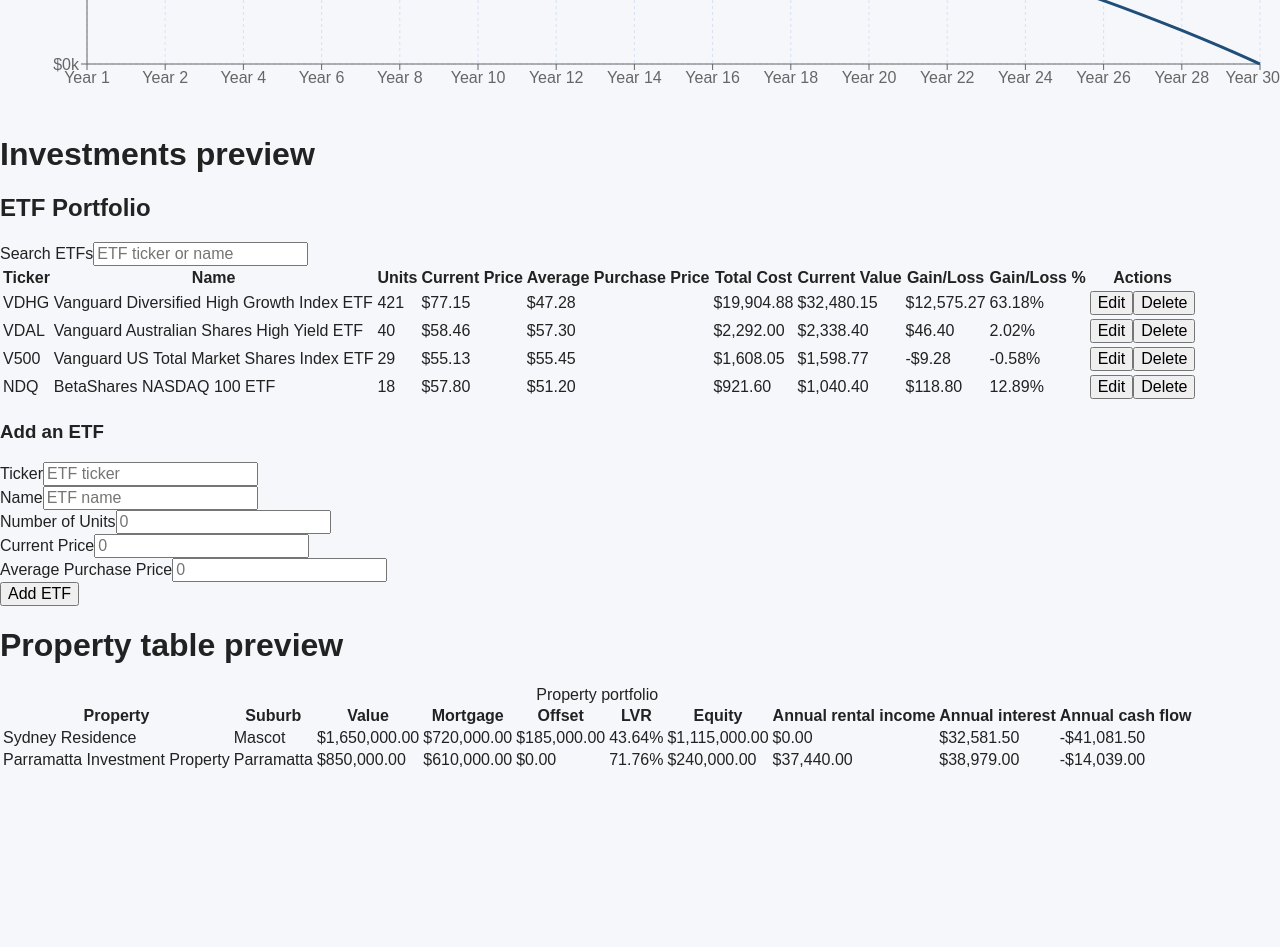
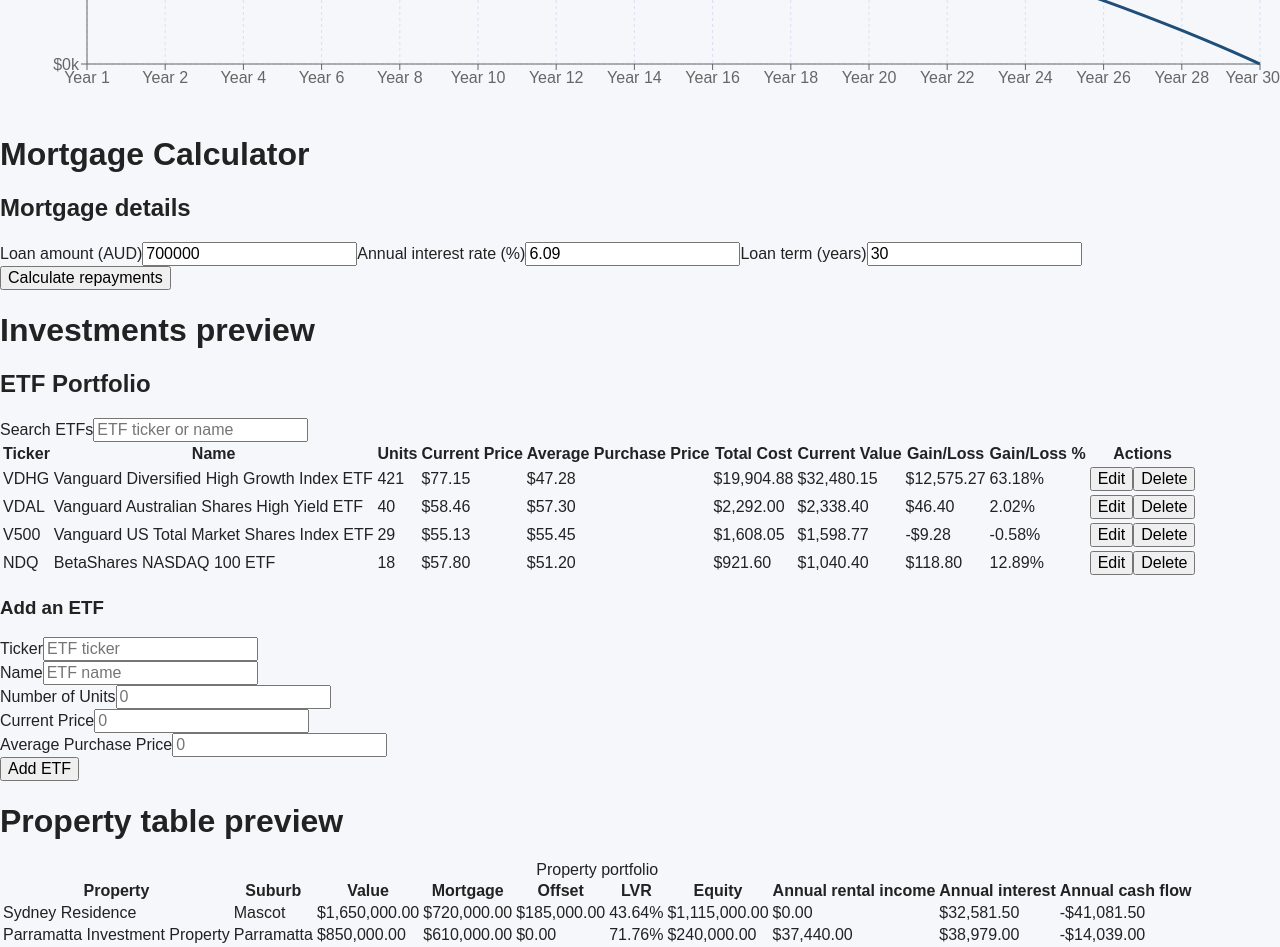
Before and after one commit to anthonycheung1/personal-finance-dashboard, a React (Vite) app: page /personal-finance-dashboard/mortgage in a window 1280 px wide. Shown: the part 3240-4187 px from the top of the page. Before the commit the page ends 4012 px from the top, so only its background shows below. Built offline with nearby package versions, Linux system fonts and the light colour scheme.

Commit message:
Add mortgage calculator and amortisation schedule

```diff
--- a/src/App.tsx
+++ b/src/App.tsx
@@ -22,6 +22,7 @@
 import { formatCurrency } from './utils/formatters';
 
 import Dashboard from './pages/Dashboard';
+import Mortgage from './pages/Mortgage';
 
 import PageLayout from './components/Layout/PageLayout';
 import StatCard from './components/UI/StatCard';
@@ -73,13 +74,11 @@
 
   return (
     <>
-      {/* Dashboard page component */}
+      {/* Dashboard page */}
       <Dashboard etfs={etfs} />
 
       {/* Main financial dashboard */}
       <PageLayout title="Personal Finance Dashboard">
-
-        {/* Financial overview */}
         <section className="dashboard-section">
           <h2>Financial overview</h2>
 
@@ -121,16 +120,11 @@
           </div>
         </section>
 
-        {/* Net worth chart */}
         <section className="dashboard-section">
           <h2>Net worth over time</h2>
-
-          <NetWorthChart
-            history={netWorthHistory}
-          />
+          <NetWorthChart history={netWorthHistory} />
         </section>
 
-        {/* Asset allocation chart */}
         <section className="dashboard-section">
           <h2>Asset allocation</h2>
 
@@ -142,16 +136,14 @@
           />
         </section>
 
-        {/* Mortgage chart */}
         <section className="dashboard-section">
           <h2>Mortgage balance preview</h2>
+          <MortgageChart schedule={mortgagePreview} />
+        </section>
+      </PageLayout>
 
-          <MortgageChart
-            schedule={mortgagePreview}
-          />
-        </section>
-
-      </PageLayout>
+      {/* Mortgage calculator page */}
+      <Mortgage />
 
       {/* ETF portfolio preview */}
       <PageLayout title="Investments preview">
@@ -165,9 +157,7 @@
 
       {/* Property portfolio preview */}
       <PageLayout title="Property table preview">
-        <PropertyTable
-          properties={properties}
-        />
+        <PropertyTable properties={properties} />
       </PageLayout>
     </>
   );
--- /dev/null
+++ b/src/components/UI/MortgageCalculator.tsx
@@ -0,0 +1,123 @@
+type MortgageCalculatorProps = {
+  principal: number | '';
+  interestRate: number | '';
+  termYears: number | '';
+  principalError: string | null;
+  interestRateError: string | null;
+  termYearsError: string | null;
+  onPrincipalChange: (value: number | '') => void;
+  onInterestRateChange: (value: number | '') => void;
+  onTermYearsChange: (value: number | '') => void;
+  onCalculate: () => void;
+};
+
+function MortgageCalculator(props: MortgageCalculatorProps) {
+  return (
+    <form
+      className="form-card data-form"
+      onSubmit={(event) => {
+        event.preventDefault();
+        props.onCalculate();
+      }}
+    >
+      <div className="form-grid">
+        <label>
+          Loan amount (AUD)
+
+          <input
+            type="number"
+            min="0"
+            step="any"
+            value={props.principal}
+            onChange={(event) =>
+              props.onPrincipalChange(
+                event.target.value === ''
+                  ? ''
+                  : Number(
+                      event.target.value
+                    )
+              )
+            }
+            aria-invalid={Boolean(props.principalError)}
+          />
+
+          {props.principalError && (
+            <span
+              className="form-error"
+              role="alert"
+            >
+              {props.principalError}
+            </span>
+          )}
+        </label>
+
+        <label>
+          Annual interest rate (%)
+
+          <input
+            type="number"
+            min="0"
+            step="any"
+            value={props.interestRate}
+            onChange={(event) =>
+              props.onInterestRateChange(
+                event.target.value === ''
+                  ? ''
+                  : Number(
+                      event.target.value
+                    )
+              )
+            }
+            aria-invalid={Boolean(props.interestRateError)}
+          />
+
+          {props.interestRateError && (
+            <span
+              className="form-error"
+              role="alert"
+            >
+              {props.interestRateError}
+            </span>
+          )}
+        </label>
+
+        <label>
+          Loan term (years)
+
+          <input
+            type="number"
+            min="1"
+            step="1"
+            value={props.termYears}
+            onChange={(event) =>
+              props.onTermYearsChange(
+                event.target.value === ''
+                  ? ''
+                  : Number(event.target.value)
+              )
+            }
+            aria-invalid={Boolean(props.termYearsError)}
+          />
+
+          {props.termYearsError && (
+            <span
+              className="form-error"
+              role="alert"
+            >
+              {props.termYearsError}
+            </span>
+          )}
+        </label>
+      </div>
+
+      <button
+        type="submit"
+        className="button button-primary"
+      >
+        Calculate repayments
+      </button>
+    </form>
+  );
+}
+
+export default MortgageCalculator;
--- /dev/null
+++ b/src/pages/Mortgage.tsx
@@ -0,0 +1,158 @@
+import { useState } from 'react';
+
+import MortgageCalculator from '../components/UI/MortgageCalculator';
+import MortgageChart from '../components/Charts/MortgageChart';
+import StatCard from '../components/UI/StatCard';
+import PageLayout from '../components/Layout/PageLayout';
+
+import {
+  getMonthlyMortgagePayment,
+  getMortgageAmortisationSchedule
+} from '../utils/calculations';
+
+import { formatCurrency } from '../utils/formatters';
+
+function Mortgage() {
+  const [principal, setPrincipal] = useState<number | ''>(700000);
+  const [interestRate, setInterestRate] = useState<number | ''>(6.09);
+  const [termYears, setTermYears] = useState<number | ''>(30);
+  const [principalError, setPrincipalError] = useState<string | null>(null);
+  const [interestRateError, setInterestRateError] = useState<string | null>(null);
+  const [termYearsError, setTermYearsError] = useState<string | null>(null);
+  const [hasCalculated, setHasCalculated] = useState(false);
+
+  function handleCalculate() {
+    const validPrincipal = principal !== '' && principal > 0;
+    const validRate = interestRate !== '' && interestRate >= 0;
+    const validTerm = termYears !== '' && termYears > 0 && Number.isInteger(termYears);
+
+    setPrincipalError(validPrincipal ? null : 'Loan amount must be greater than zero.');
+    setInterestRateError(validRate ? null : 'Interest rate cannot be negative.');
+    setTermYearsError(validTerm ? null : 'Loan term must be a whole number greater than zero.');
+    setHasCalculated(validPrincipal && validRate && validTerm);
+  }
+
+  const isInputValid = principal !== '' && principal > 0 && interestRate !== '' && interestRate >= 0 && termYears !== '' && termYears > 0 && Number.isInteger(termYears);
+  const schedule = hasCalculated && isInputValid ? getMortgageAmortisationSchedule(principal, interestRate, termYears) : [];
+  const monthlyPayment = hasCalculated && isInputValid ? getMonthlyMortgagePayment(principal, interestRate, termYears) : null;
+  const totalInterest = schedule.reduce((total, payment) => total + payment.interest, 0);
+  const totalRepayment = schedule.reduce((total, payment) => total + payment.payment, 0);
+
+  return (
+    <PageLayout title="Mortgage Calculator">
+      <section className="dashboard-section">
+        <h2>
+          Mortgage details
+        </h2>
+
+        <MortgageCalculator
+          principal={principal}
+          interestRate={interestRate}
+          termYears={termYears}
+          principalError={principalError}
+          interestRateError={interestRateError}
+          termYearsError={termYearsError}
+          onPrincipalChange={(value) => {
+            setPrincipal(value);
+            setHasCalculated(false);
+          }}
+          onInterestRateChange={(value) => {
+            setInterestRate(value);
+            setHasCalculated(false);
+          }}
+          onTermYearsChange={(value) => {
+            setTermYears(value);
+            setHasCalculated(false);
+          }}
+          onCalculate={handleCalculate}
+        />
+      </section>
+
+      {monthlyPayment !== null && (
+        <>
+          <section className="dashboard-section">
+            <h2>
+              Repayment summary
+            </h2>
+
+            <div className="top-level-metrics-grid">
+              <StatCard
+                title="Monthly repayment"
+                value={formatCurrency(monthlyPayment)}
+              />
+
+              <StatCard
+                title="Total interest"
+                value={formatCurrency(totalInterest)}
+              />
+
+              <StatCard
+                title="Total repayment"
+                value={formatCurrency(totalRepayment)}
+              />
+            </div>
+          </section>
+
+          <section className="dashboard-section">
+            <h2>
+              Mortgage balance over time
+            </h2>
+
+            <MortgageChart schedule={schedule} />
+          </section>
+
+          <section className="dashboard-section">
+            <h2>
+              Amortisation schedule
+            </h2>
+
+            <details
+              onToggle={(event) => {
+                const details = event.currentTarget;
+                details.querySelector('summary')!.textContent = details.open
+                  ? 'Hide amortisation schedule'
+                  : 'Show amortisation schedule';
+              }}
+            >
+              <summary>
+                Show amortisation schedule
+              </summary>
+
+              <div className="table-container">
+                <table>
+                  <caption>
+                    Monthly mortgage repayments and remaining balance
+                  </caption>
+
+                  <thead>
+                    <tr>
+                      <th scope="col">Month</th>
+                      <th scope="col">Payment</th>
+                      <th scope="col">Principal</th>
+                      <th scope="col">Interest</th>
+                      <th scope="col">Remaining balance</th>
+                    </tr>
+                  </thead>
+
+                  <tbody>
+                    {schedule.map((payment) => (
+                      <tr key={payment.month}>
+                        <td>{payment.month}</td>
+                        <td>{formatCurrency(payment.payment)}</td>
+                        <td>{formatCurrency(payment.principal)}</td>
+                        <td>{formatCurrency(payment.interest)}</td>
+                        <td>{formatCurrency(payment.balance)}</td>
+                      </tr>
+                    ))}
+                  </tbody>
+                </table>
+              </div>
+            </details>
+          </section>
+        </>
+      )}
+    </PageLayout>
+  );
+}
+
+export default Mortgage;
```
